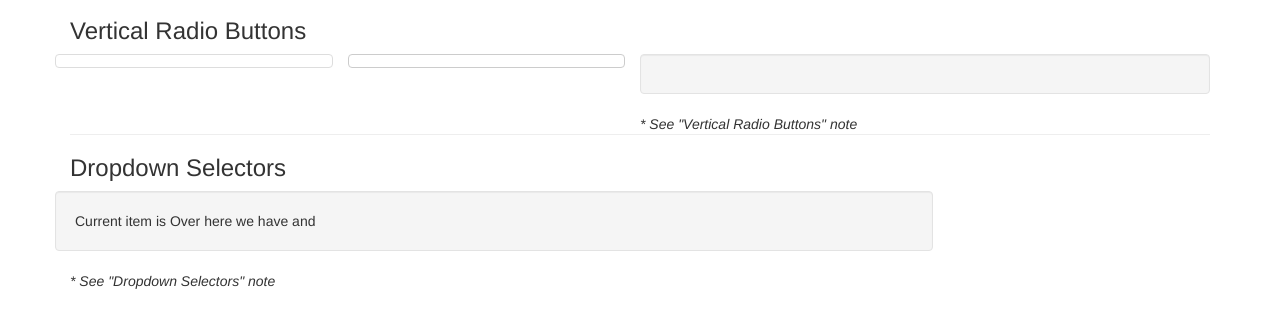
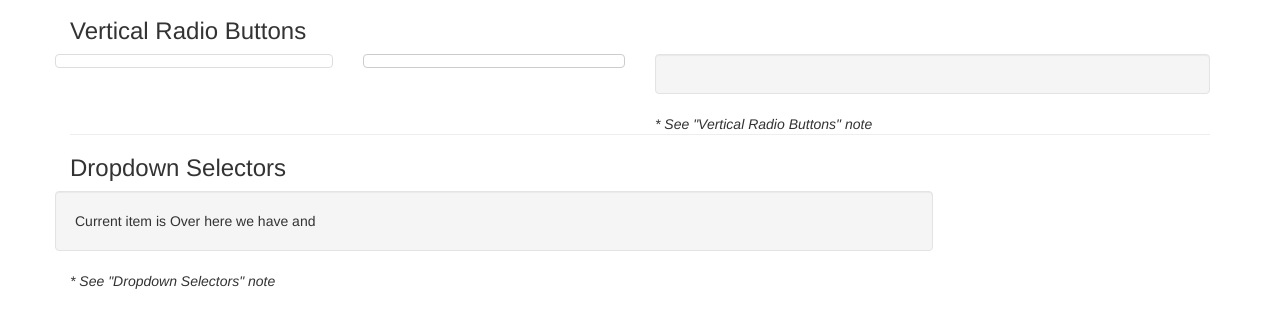
Before and after one commit to Watson-Reboot-Project/Useful-Pieces, a plain HTML site: page index.html in a window 1280 px wide. Shown: the part 62-390 px from the top of the page. Drawn offline with Linux system fonts and the light colour scheme.

Commit message:
simplified the CSS a tad

```diff
--- a/css/useful-pieces.css
+++ b/css/useful-pieces.css
@@ -15,7 +15,6 @@
 /* By default, buttons inside button groups inside vertical button groups
  * don't resize to their column. Not sure why? */
 .btn-group-vertical .btn {
-  width: 100%;
   text-align: left;
 }
 
@@ -25,20 +24,8 @@
   border-color: #357ebd;
 }
 
-
-/* /1* getting the padding between row items to work right *1/ */
-/* .row *:not(:last-child) { */
-/*   padding-right: 0; */
-/* } */
-
 hr {
   margin-top: 0;
-}
-
-.btn-group-vertical {
-  padding-left: 0;
-  padding-bottom: 20px;
-  bottom: 0;
 }
 
 /* making the dropdown-toggles more noticable */
--- a/index.html
+++ b/index.html
@@ -18,7 +18,7 @@
       <div class='col-lg-3 btn-group-vertical'>
         <li class='btn btn-default' ng-repeat='item in vrb_group' ng-model='$parent.selected_button' btn-radio='item' ng-bind='item'></li>
       </div>
-      <div class='col-lg-6 no-padding'>
+      <div class='col-lg-6'>
         <p class='well' ng-bind='"selected button is: \"" + selected_button + "\""'></p>
         <em>* See "Vertical Radio Buttons" note</em>
       </div>
```
Also changed, not shown: 1 other file.
